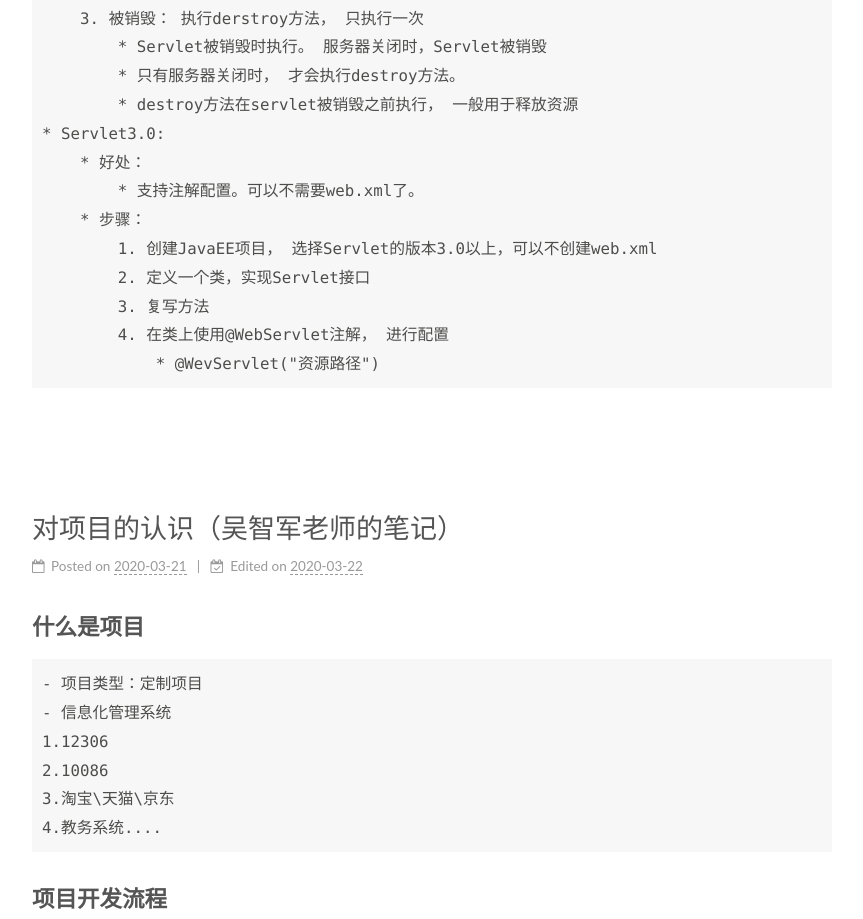
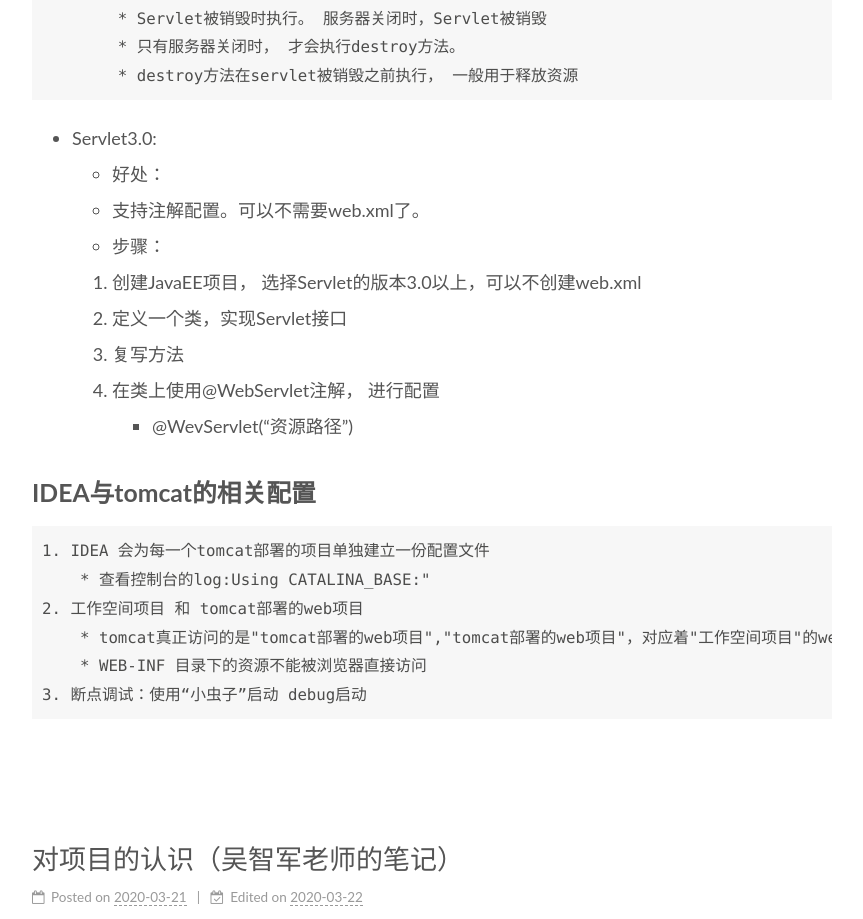
Before and after one commit to herman159/herman159.github.io, a plain HTML site: page index.html in a window 1280 px wide. Shown: the part 3389-4308 px from the top of the page, without its empty margins (208-1071 px from the left). Drawn offline with Linux system fonts and the light colour scheme.

Commit message:
Site updated: 2020-03-22 12:34:52

```diff
--- a/css/main.css
+++ b/css/main.css
@@ -1162,7 +1162,7 @@ pre .javascript .function {
 }
 .links-of-author a::before,
 .links-of-author span.exturl::before {
-  background: #4db399;
+  background: #ff4fff;
   border-radius: 50%;
   content: ' ';
   display: inline-block;
--- a/index.html
+++ b/index.html
@@ -191,7 +191,7 @@
               <span class="post-meta-item-text">Posted on</span>
 
 
-              <time title="Created: 2020-03-22 10:01:53 / Modified: 11:59:20" itemprop="dateCreated datePublished" datetime="2020-03-22T10:01:53+08:00">2020-03-22</time>
+              <time title="Created: 2020-03-22 10:01:53 / Modified: 12:34:04" itemprop="dateCreated datePublished" datetime="2020-03-22T10:01:53+08:00">2020-03-22</time>
             </span>
 
 
@@ -282,8 +282,7 @@
             * &lt;load-on-startup&gt;的值为负数
         2. 在服务器启动时， 创建
             * &lt;load-on-startup&gt;的值为0或正整数
-
-            *Servlet的init方法，只执行一次，说明一个Servlet在内存中只存在一个对象，Servlet是单例的
+* Servlet的init方法，只执行一次，说明一个Servlet在内存中只存在一个对象，Servlet是单例的
     * 多个用户同时访问时， 可能存在线程安全
     * 解决： 尽量不要在Servlet中定义成员变量。即使定义了成员变量    ，也不要修改值
     2. 提供服务： 执行service方法，执行多次
@@ -291,16 +290,29 @@
     3. 被销毁： 执行derstroy方法， 只执行一次
         * Servlet被销毁时执行。 服务器关闭时，Servlet被销毁
         * 只有服务器关闭时， 才会执行destroy方法。
-        * destroy方法在servlet被销毁之前执行， 一般用于释放资源
-* Servlet3.0:
-    * 好处：
-        * 支持注解配置。可以不需要web.xml了。
-    * 步骤：
-        1. 创建JavaEE项目， 选择Servlet的版本3.0以上，可以不创建web.xml
-        2. 定义一个类，实现Servlet接口
-        3. 复写方法
-        4. 在类上使用@WebServlet注解， 进行配置
-            * @WevServlet(&quot;资源路径&quot;)</code></pre>
+        * destroy方法在servlet被销毁之前执行， 一般用于释放资源</code></pre><ul>
+<li>Servlet3.0:<ul>
+<li>好处：</li>
+<li>支持注解配置。可以不需要web.xml了。</li>
+<li>步骤：</li>
+</ul>
+<ol>
+<li>创建JavaEE项目， 选择Servlet的版本3.0以上，可以不创建web.xml</li>
+<li>定义一个类，实现Servlet接口</li>
+<li>复写方法</li>
+<li>在类上使用@WebServlet注解， 进行配置<ul>
+<li>@WevServlet(“资源路径”)</li>
+</ul>
+</li>
+</ol>
+</li>
+</ul>
+<h2 id="IDEA与tomcat的相关配置"><a href="#IDEA与tomcat的相关配置" class="headerlink" title="IDEA与tomcat的相关配置"></a>IDEA与tomcat的相关配置</h2><pre><code>1. IDEA 会为每一个tomcat部署的项目单独建立一份配置文件
+    * 查看控制台的log:Using CATALINA_BASE:&quot;
+2. 工作空间项目 和 tomcat部署的web项目
+    * tomcat真正访问的是&quot;tomcat部署的web项目&quot;,&quot;tomcat部署的web项目&quot;，对应着&quot;工作空间项目&quot;的web目录下的所有资源
+    * WEB-INF 目录下的资源不能被浏览器直接访问
+3. 断点调试：使用“小虫子”启动 debug启动           </code></pre>
 
     </div>
 
```
Also changed, not shown: 2020/03/22/web相关概念/index.html (+27 -15 lines). Lines whose indentation alone changed are shown as unchanged.
